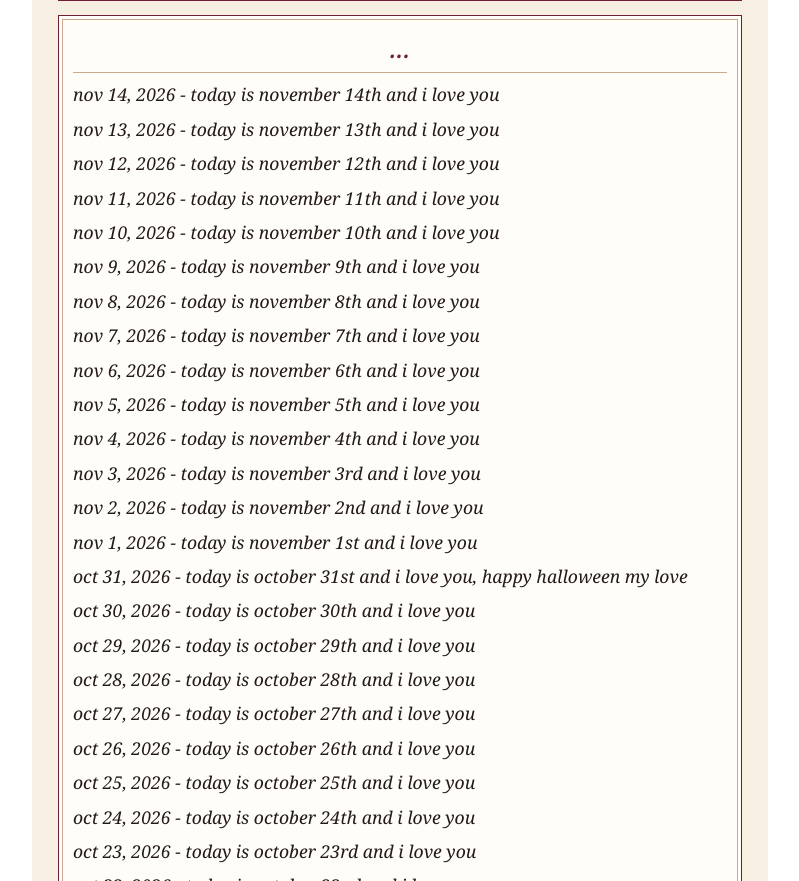
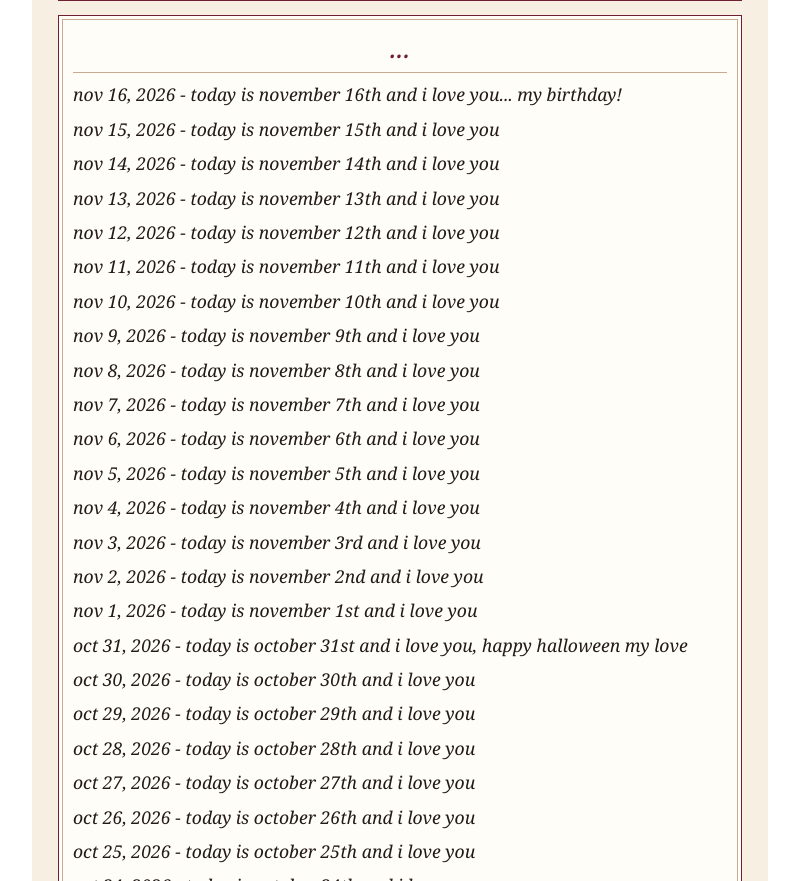
Before and after one commit to jjwarren7/jjwarren7.github.io, a plain HTML site: page index.html in a window 1280 px wide. Shown: the part 2093-2974 px from the top of the page, without its empty margins (122-921 px from the left). Drawn offline with Linux system fonts and the light colour scheme; a web font is replaced by a local one.

Commit message:
Update index.html

```diff
--- a/index.html
+++ b/index.html
@@ -67,6 +67,8 @@ i look forward to your updates, i love you my love.</p>
 
       <article id="updates">
         <header><h2>...</h2></header>
+        <p><i>nov 16, 2026</i> - today is november 16th and i love you... my birthday!</p>
+        <p><i>nov 15, 2026</i> - today is november 15th and i love you</p>
         <p><i>nov 14, 2026</i> - today is november 14th and i love you</p>
         <p><i>nov 13, 2026</i> - today is november 13th and i love you</p>
         <p><i>nov 12, 2026</i> - today is november 12th and i love you</p>
```
